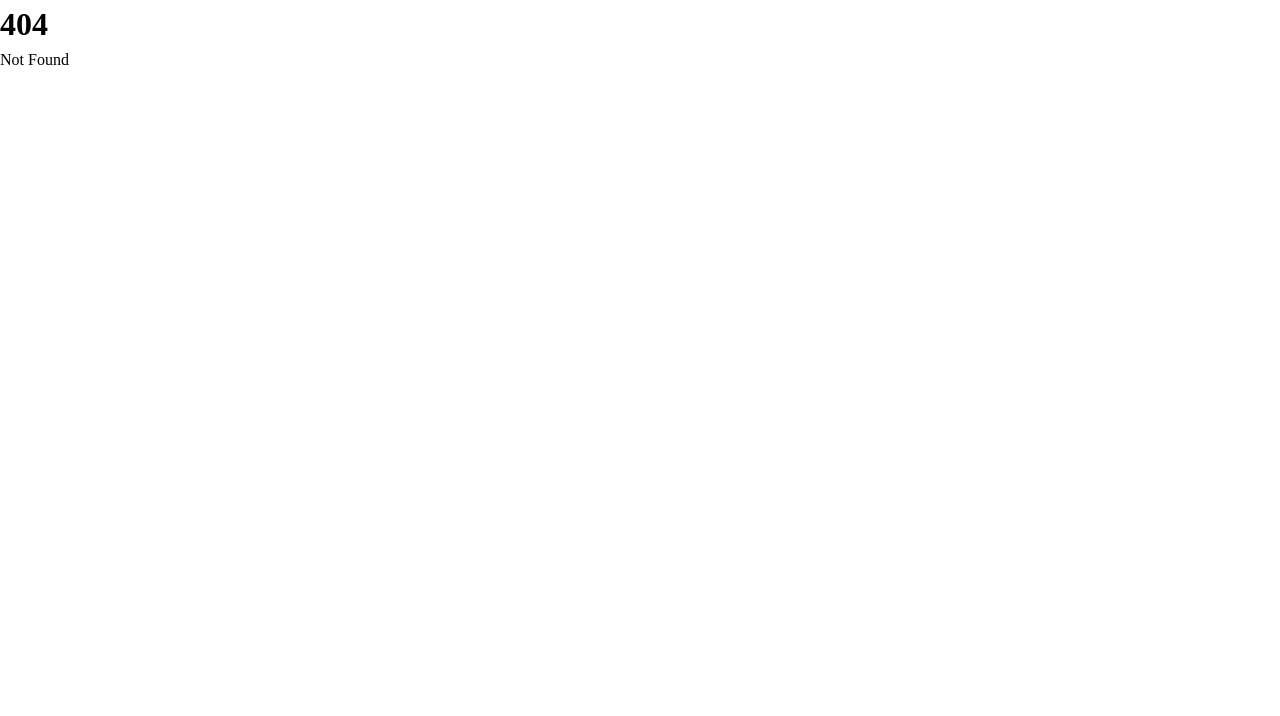
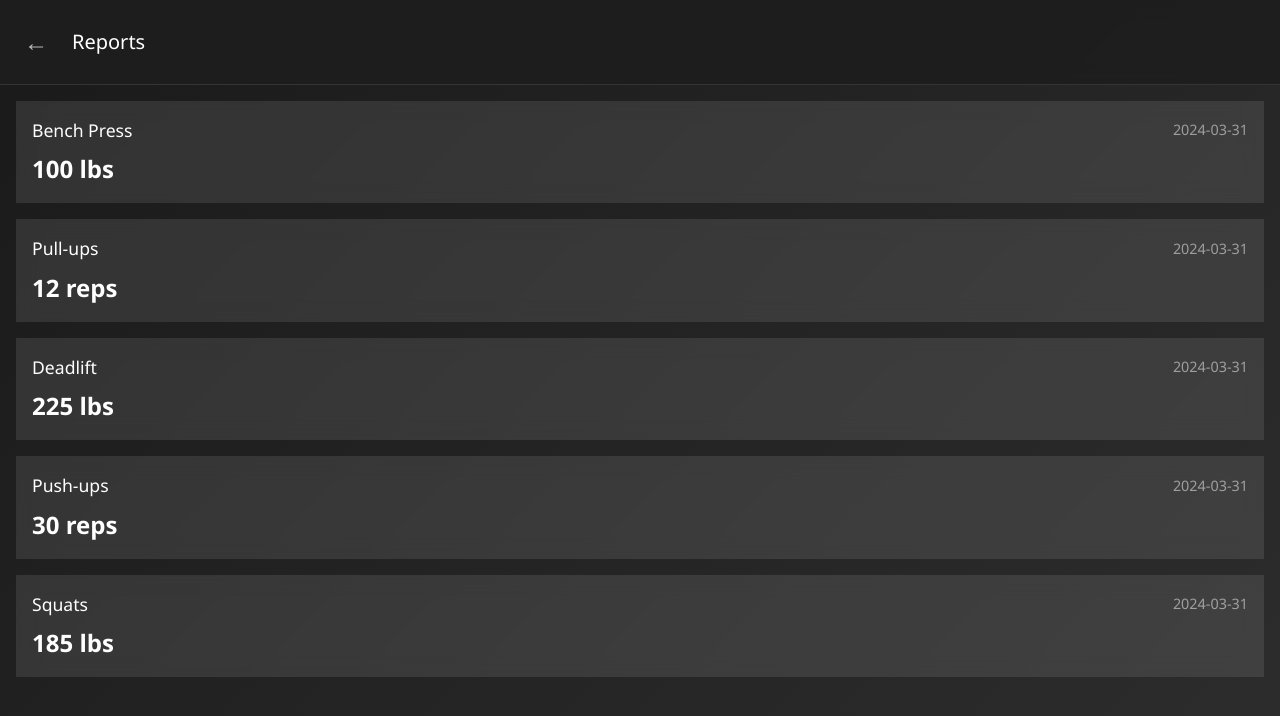
Before and after one commit to starkindustries/svelte-crud-app, a SvelteKit app: page /reports in a window 1280 px wide. Before the commit this address had no page. Shown: the top 716 px of the page. Built offline with nearby package versions, Linux system fonts and the light colour scheme.

Commit message:
Implement a reports page with placeholder data

```diff
--- /dev/null
+++ b/src/routes/reports/+page.svelte
@@ -0,0 +1,117 @@
+<script lang="ts">
+	import { goto } from '$app/navigation';
+
+	const reports = [
+		{ id: 1, title: 'Bench Press', value: '100 lbs', date: '2024-03-31' },
+		{ id: 2, title: 'Pull-ups', value: '12 reps', date: '2024-03-31' },
+		{ id: 3, title: 'Deadlift', value: '225 lbs', date: '2024-03-31' },
+		{ id: 4, title: 'Push-ups', value: '30 reps', date: '2024-03-31' },
+		{ id: 5, title: 'Squats', value: '185 lbs', date: '2024-03-31' }
+	];
+
+	function goBack() {
+		goto('/');
+	}
+</script>
+
+<div class="reports-page">
+	<div class="top-bar">
+		<button class="back-button" on:click={goBack} aria-label="Go back">
+			←
+		</button>
+		<h1>Reports</h1>
+	</div>
+
+	<div class="reports-container">
+		{#each reports as report}
+			<div class="report-card">
+				<div class="report-header">
+					<h2>{report.title}</h2>
+					<span class="date">{report.date}</span>
+				</div>
+				<div class="report-value">
+					{report.value}
+				</div>
+			</div>
+		{/each}
+	</div>
+</div>
+
+<style>
+	.reports-page {
+		min-height: 100vh;
+		background: linear-gradient(135deg, #1a1a1a 0%, #2d2d2d 100%);
+		color: white;
+		font-family: "Segoe UI", Roboto, Helvetica, Arial, sans-serif;
+	}
+
+	.top-bar {
+		display: flex;
+		align-items: center;
+		gap: 1rem;
+		padding: 1rem;
+		background: rgba(30, 30, 30, 0.95);
+		backdrop-filter: blur(10px);
+		border-bottom: 1px solid rgba(255, 255, 255, 0.1);
+	}
+
+	.back-button {
+		background: none;
+		border: none;
+		color: rgba(255, 255, 255, 0.7);
+		font-size: 1.5rem;
+		padding: 0.5rem;
+		cursor: pointer;
+		transition: all 0.2s;
+		display: flex;
+		align-items: center;
+		justify-content: center;
+		min-width: 2.5rem;
+	}
+
+	.back-button:hover {
+		color: white;
+	}
+
+	h1 {
+		margin: 0;
+		font-size: 1.25rem;
+		font-weight: normal;
+	}
+
+	.reports-container {
+		padding: 1rem;
+		display: flex;
+		flex-direction: column;
+		gap: 1rem;
+	}
+
+	.report-card {
+		background: rgba(255, 255, 255, 0.1);
+		backdrop-filter: blur(10px);
+		padding: 1rem;
+	}
+
+	.report-header {
+		display: flex;
+		justify-content: space-between;
+		align-items: center;
+		margin-bottom: 0.5rem;
+	}
+
+	.report-header h2 {
+		margin: 0;
+		font-size: 1.1rem;
+		font-weight: normal;
+	}
+
+	.date {
+		font-size: 0.9rem;
+		color: rgba(255, 255, 255, 0.5);
+	}
+
+	.report-value {
+		font-size: 1.5rem;
+		font-weight: bold;
+	}
+</style>
```
Also changed, not shown: src/routes/+page.svelte (+6 -1 lines).
